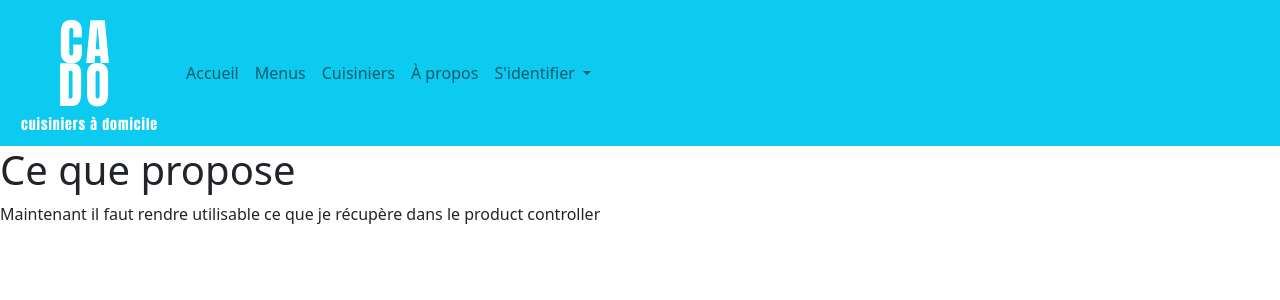
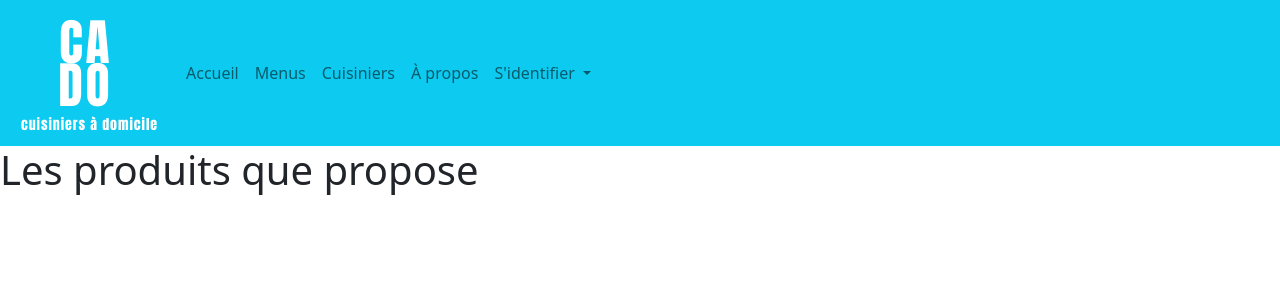
Before and after one commit to Thp77/Chef_a_domicile, a Symfony app: template templates/cook/show.product.html.twig in a window 1280 px wide. Shown: the top 300 px of the page. Run offline with Twig, Linux system fonts and the light colour scheme; the template is opened without the code that fills it, so the values that code supplies are empty; some libraries are stand-ins or nearby versions.

Commit message:
Mise en place du controller Product et affichage des produits selon le cuisinier

```diff
--- a/src/Controller/ProductController.php
+++ b/src/Controller/ProductController.php
@@ -10,7 +10,6 @@
 {
 	public function showProductsAction(ProductRepository $productRepository, Product $chief)
 	{
-		dd($productRepository->findByChief($chief)->getContent());
 		return $this->render('cook/show.product.html.twig',
 		 ['products' => $productRepository->findByChief($chief)]);
 	}
--- a/templates/cook/show.product.html.twig
+++ b/templates/cook/show.product.html.twig
@@ -1,9 +1,13 @@
 {% extends 'base.html.twig' %}
 
 {% block body %}
-	<h1>Ce que propose </h1>
+	<h1>Les produits que propose {{ products[0].chief.firstname }} {{ products[0].chief.name }}</h1>
 
-	Maintenant il faut rendre utilisable ce que je récupère dans le product controller
+	{% for product in products %}
+		<h2>{{ product.name }}</h2>
+		<p>{{ product.description }}</p>
+		<img src="{{ product.photo }}" alt="{{ product.name }}">
+	{% endfor %}
 
 
 {% endblock %}
```
